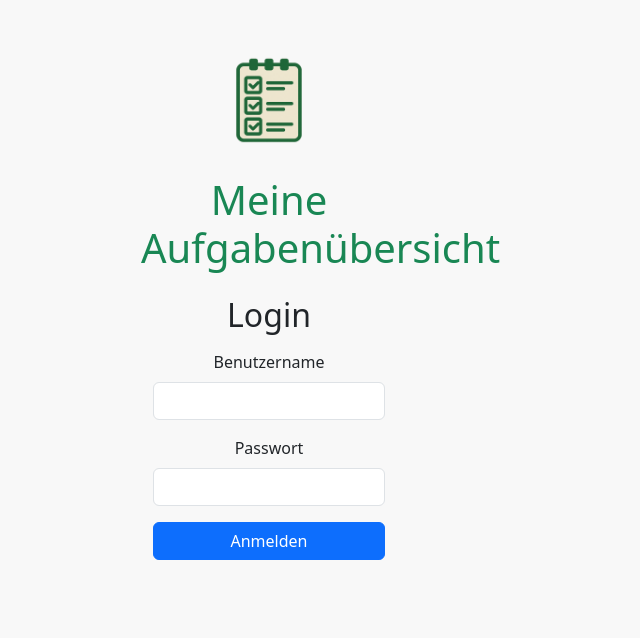
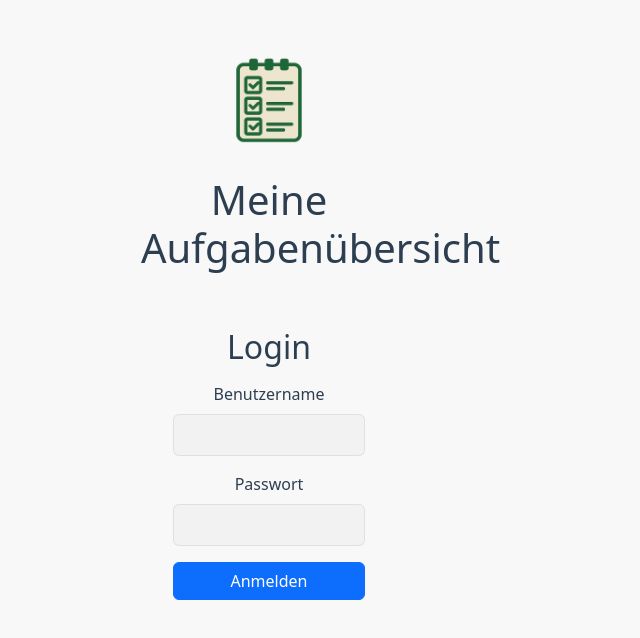
Before and after one commit to EmCoR15/webtechprojektFrontend, a Vue app: page / in a window 1280 px wide. Shown: the top 638 px of the page, without its empty margins (371-1011 px from the left). Built offline with nearby package versions, Linux system fonts and the light colour scheme; the HTML template or start-up script is replaced by a standard one.

Commit message:
css fix dark mode and more

```diff
--- a/src/assets/base.css
+++ b/src/assets/base.css
@@ -32,6 +32,7 @@
 
   --color-heading: var(--vt-c-text-light-1);
   --color-text: var(--vt-c-text-light-1);
+  --color-text-muted: var(--vt-c-text-light-2);
 
   --section-gap: 160px;
 }
@@ -47,6 +48,7 @@
 
     --color-heading: var(--vt-c-text-dark-1);
     --color-text: var(--vt-c-text-dark-2);
+    --color-text-muted: var(--vt-c-text-dark-2);
   }
 }
 
@@ -96,3 +98,58 @@ body {
   -webkit-font-smoothing: antialiased;
   -moz-osx-font-smoothing: grayscale;
 }
+
+/* Light Mode für Bootstrap Form-Elemente */
+@media (prefers-color-scheme: light) {
+  .form-label {
+    color: var(--color-text) !important;
+  }
+
+  .form-control {
+    background-color: var(--color-background);
+    border-color: var(--color-border);
+    color: var(--color-text);
+  }
+
+  .form-control:focus {
+    background-color: var(--color-background);
+    border-color: var(--color-border-hover);
+    color: var(--color-text);
+  }
+
+  .form-control::placeholder {
+    color: var(--color-text-muted);
+  }
+
+  h1, h2, h3, h4, h5, h6 {
+    color: var(--color-heading);
+  }
+}
+
+/* Dark Mode für Bootstrap Form-Elemente */
+@media (prefers-color-scheme: dark) {
+  .form-label {
+    color: var(--color-text) !important;
+  }
+
+  .form-control {
+    background-color: var(--color-background-mute);
+    border-color: var(--color-border);
+    color: var(--color-text);
+  }
+
+  .form-control:focus {
+    background-color: var(--color-background-mute);
+    border-color: var(--color-border-hover);
+    color: var(--color-text);
+    box-shadow: 0 0 0 0.25rem rgba(255, 255, 255, 0.1);
+  }
+
+  .form-control::placeholder {
+    color: var(--color-text-muted);
+  }
+
+  h1, h2, h3, h4, h5, h6 {
+    color: var(--color-heading);
+  }
+}
--- a/src/assets/main.css
+++ b/src/assets/main.css
@@ -65,3 +65,22 @@ a,
     padding: 0 2rem;
   }
 }
+
+.form-label,
+label,
+h1, h2, h3, h4, h5, h6,
+p {
+  color: var(--color-text) !important;
+}
+
+.form-control {
+  background-color: var(--color-background-soft) !important;
+  border-color: var(--color-border) !important;
+  color: var(--color-text) !important;
+}
+
+.form-control:focus {
+  background-color: var(--color-background-soft) !important;
+  border-color: #0d6efd !important;
+  color: var(--color-text) !important;
+}
--- a/src/components/LoginForm.vue
+++ b/src/components/LoginForm.vue
@@ -50,41 +50,63 @@ const handleLogin = async () => {
 </script>
 
 <template>
-  <div class="container mt-4" style="max-width: 400px;">
+  <div class="container mt-4 login-container">
     <h2 class="mb-3 text-center">Login</h2>
+    <!-- text-center ist OK -->
 
     <form @submit.prevent="handleLogin">
       <div class="mb-3">
         <label class="form-label">Benutzername</label>
-        <input
-          v-model="username"
-          type="text"
-          class="form-control"
-          required
-        />
+        <input v-model="username" type="text" class="form-control" required />
       </div>
 
       <div class="mb-3">
         <label class="form-label">Passwort</label>
-        <input
-          v-model="password"
-          type="password"
-          class="form-control"
-          required
-        />
+        <input v-model="password" type="password" class="form-control" required />
       </div>
 
-      <button
-        type="submit"
-        class="btn btn-primary w-100"
-        :disabled="loading"
-      >
+      <button type="submit" class="btn btn-primary w-100" :disabled="loading">
         {{ loading ? 'Anmelden...' : 'Anmelden' }}
       </button>
 
-      <p v-if="error" class="text-danger mt-3 mb-0">
+      <p v-if="error" class="mt-3 mb-0" style="color: #dc3545">
+        <!-- Inline für Fehler -->
         {{ error }}
       </p>
     </form>
   </div>
 </template>
+<style scoped>
+.login-container {
+  max-width: 400px;
+  margin: 4rem auto;
+  padding: 2rem;
+}
+
+h2 {
+  color: var(--color-heading);
+}
+
+.form-label {
+  color: var(--color-text) !important;
+  display: block;
+  margin-bottom: 0.5rem;
+}
+
+.form-control {
+  background-color: var(--color-background-mute) !important;
+  border: 1px solid var(--color-border) !important;
+  color: var(--color-text) !important;
+  width: 100%;
+  padding: 0.5rem;
+  border-radius: 0.375rem;
+}
+
+.form-control:focus {
+  background-color: var(--color-background-mute) !important;
+  border-color: #0d6efd !important;
+  color: var(--color-text) !important;
+  outline: none;
+  box-shadow: 0 0 0 0.25rem rgba(13, 110, 253, 0.25);
+}
+</style>
--- a/src/components/MyList.vue
+++ b/src/components/MyList.vue
@@ -187,6 +187,14 @@ h2 {
   font-size: 1.25rem;
   color: var(--color-heading);
 }
+.form-control::placeholder {
+  color: var(--color-text-muted) !important;
+  opacity: 0.6;
+}
+
+.form-label {
+  color: var(--color-text) !important;
+}
 
 /* Tabellen-Styles */
 .table {
```
